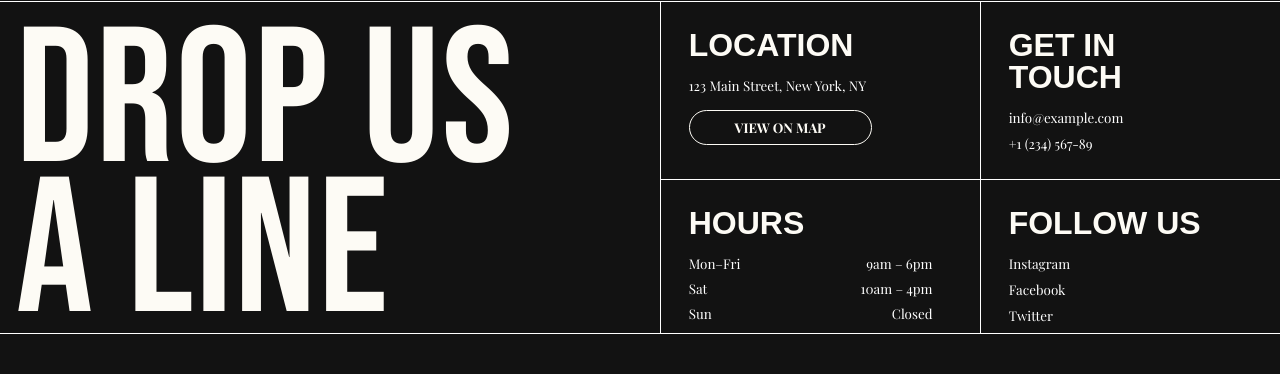
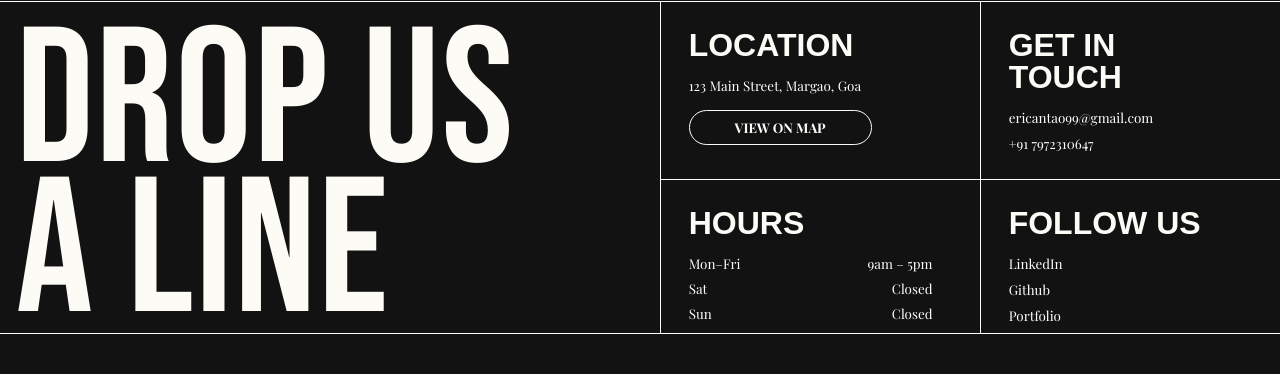
Before and after one commit to giterichub/eric-portfolio, a React (Vite) app: page / in a window 1280 px wide. Shown: the part 8407-8781 px from the top of the page. Built offline with nearby package versions, Linux system fonts and the light colour scheme; a web font is replaced by a local one.

Commit message:
Updated contact info

```diff
--- a/src/content/contact.ts
+++ b/src/content/contact.ts
@@ -1,27 +1,27 @@
 export const contactContent = {
   location: {
     locationTitle: 'location',
-    address: "123 Main Street, New York, NY"
+    address: "123 Main Street, Margao, Goa"
   },
   getInTouch: {
     getInTouchTitle: 'get in touch',
-    email: "info@example.com",
-    phone: "+1 (234) 567-89"
+    email: "ericantao99@gmail.com",
+    phone: "+91 7972310647"
   },
   hours: {
     hoursTitle: 'hours',
     allHours: [
-      { day: "Mon–Fri", time: "9am – 6pm" },
-      { day: "Sat", time: "10am – 4pm" },
+      { day: "Mon–Fri", time: "9am – 5pm" },
+      { day: "Sat", time: "Closed" },
       { day: "Sun", time: "Closed" }
     ],
   },
   socials: {
     socialsTitle: 'follow us',
     allSocials: [
-      { name: "Instagram", url: "#" },
-      { name: "Facebook", url: "#" },
-      { name: "Twitter", url: "#" }
+      { name: "LinkedIn", url: "www.linkedin.com/in/eric-antao" },
+      { name: "Github", url: "https://github.com/giterichub" },
+      { name: "Portfolio", url: "#" }
     ],
   },
   description:
```
